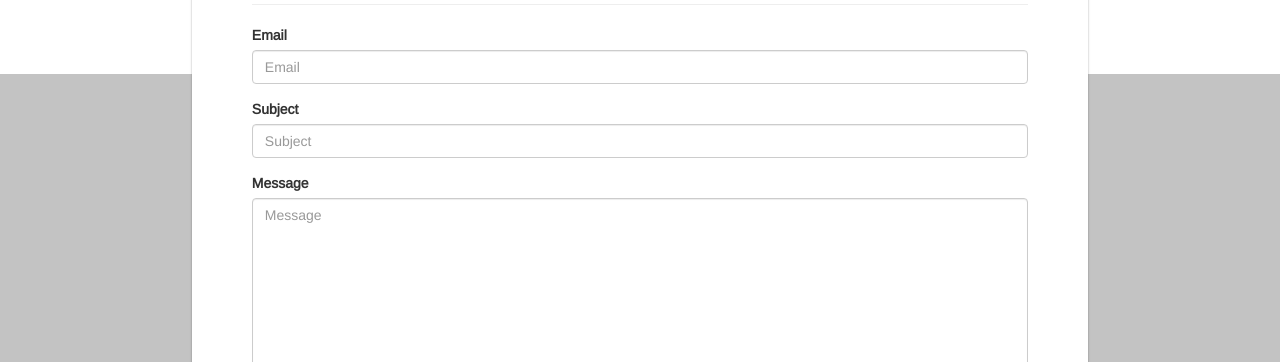
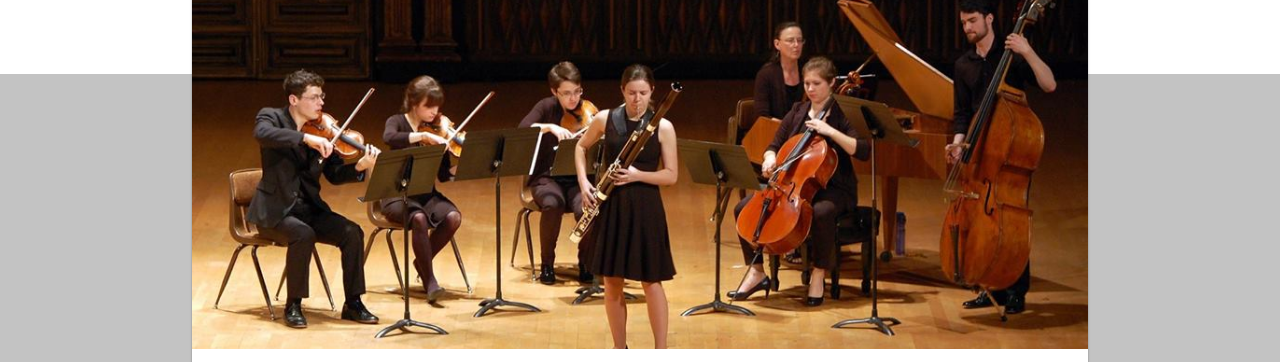
Before and after one commit to zacharyfmarion/ivyringel, a website: page contact.html in a window 1280 px wide. Shown: the part 176-538 px from the top of the page. Drawn offline with nearby package versions, Linux system fonts and the light colour scheme; a web font is replaced by a local one.

Commit message:
Add jumbotron to all pages

```diff
--- a/contact.html
+++ b/contact.html
@@ -44,6 +44,7 @@
         </div>
       </nav>
 
+      <div class="jumbotron"></div>
       <div class="container">
 
         <article>
```
Also changed, not shown: media.html (+1 -0 lines), schedule.html (+1 -0 lines).
